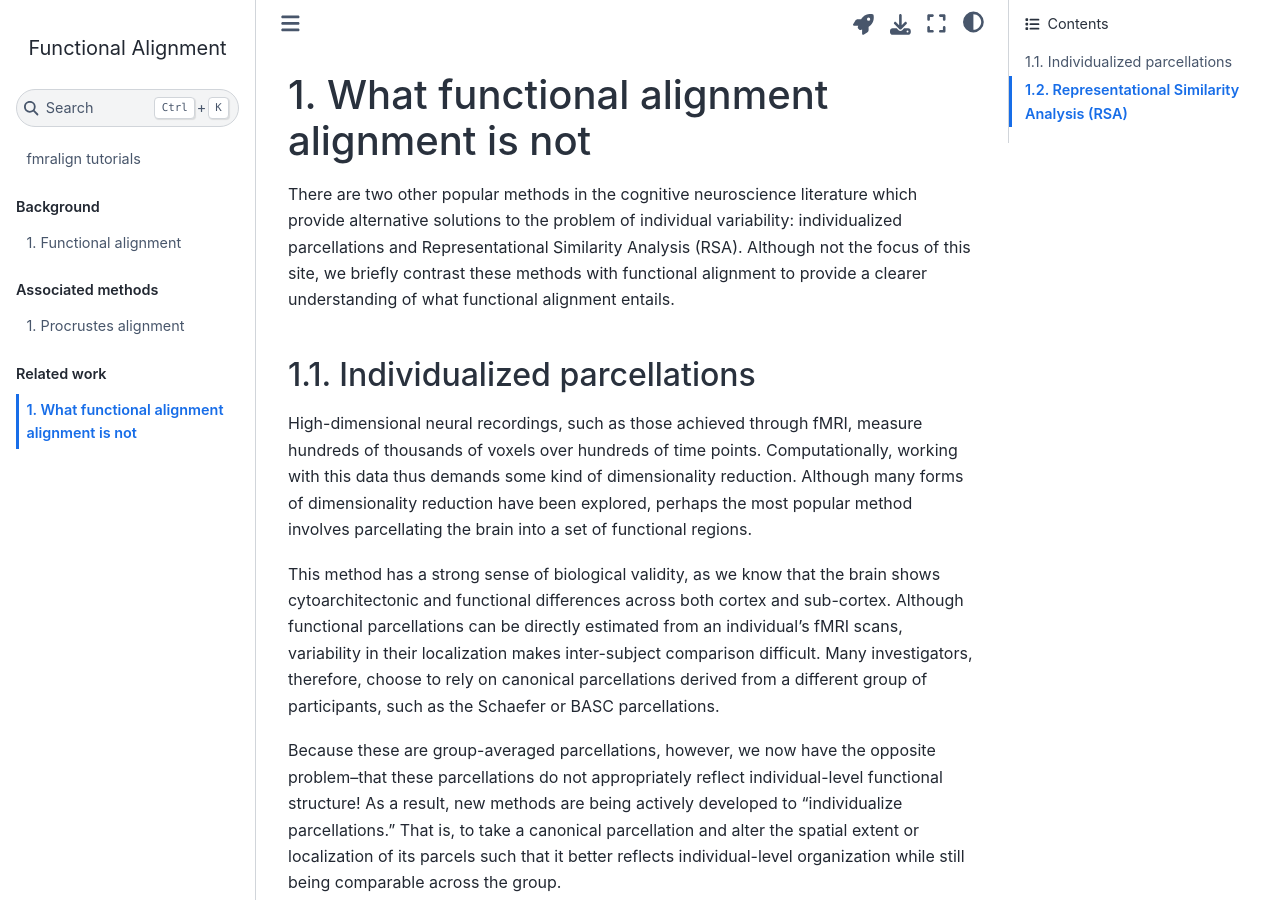
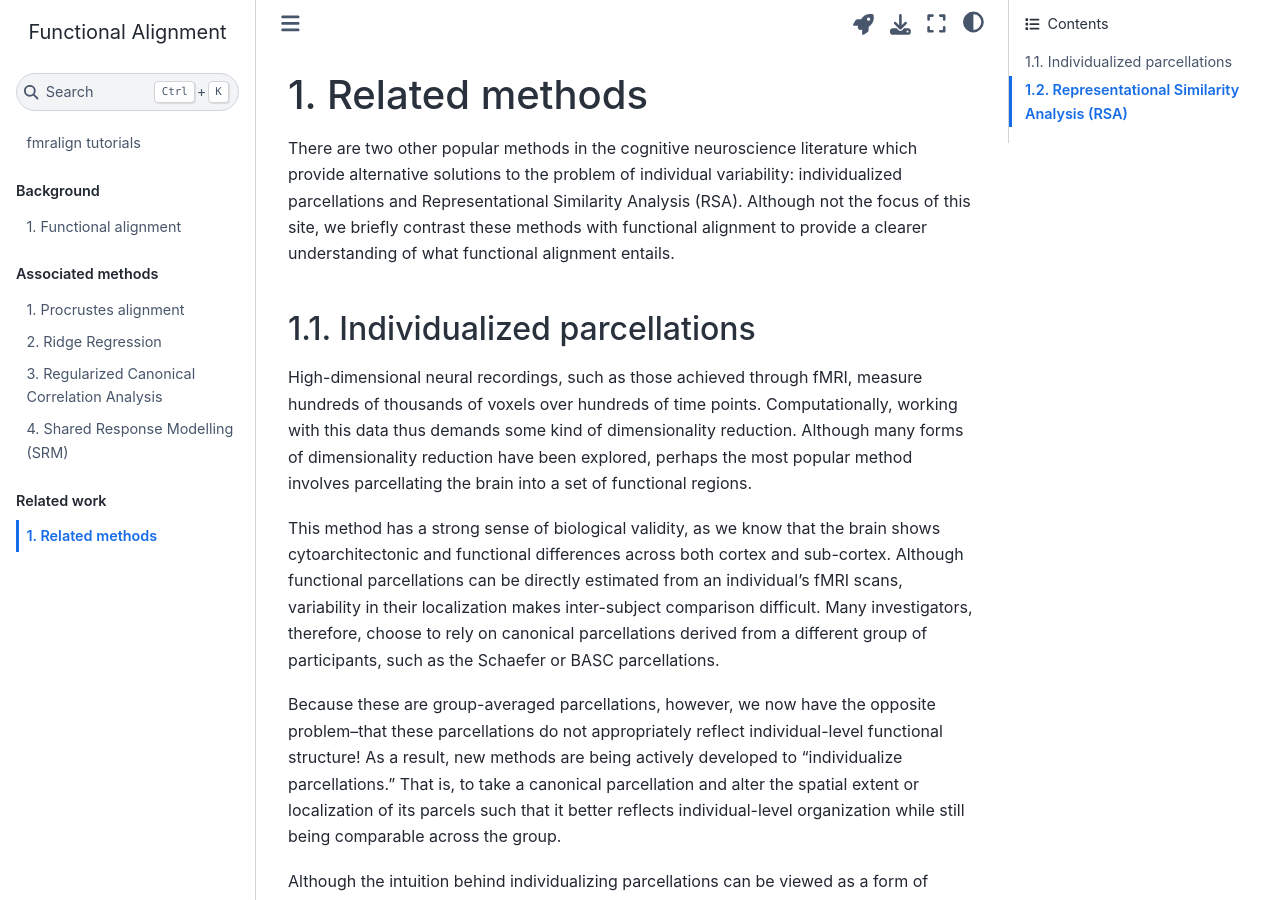
Before and after one commit to neurodatascience/fmralign-tutorials, a Jupyter Book: the page built from content/06-related-methods.md, in a window 1280 px wide and 900 px high. Built offline with Jupyter Book 1.0.4 settings and Sphinx 7.4.7 and the Sphinx Book theme 1.1.4, drawn with Linux system fonts in a browser that asks for light colours; pages that are not in the unit, such as notebooks, are missing from menus; some of the changed text lies outside the part shown.

Commit message:
Add other methods to TOC

```diff
--- a/content/06-related-methods.md
+++ b/content/06-related-methods.md
@@ -7,7 +7,7 @@ kernelspec:
   name: python3
 ---
 
-# What functional alignment alignment is not
+# Related methods
 
 There are two other popular methods in the cognitive neuroscience literature which provide alternative solutions to the problem of individual variability: individualized parcellations and Representational Similarity Analysis (RSA).
 Although not the focus of this site,
--- a/content/_toc.yml
+++ b/content/_toc.yml
@@ -9,8 +9,9 @@ parts:
 - caption: Associated methods
   chapters:
   - file: 02-procrustes
-  - file: 04-generalized-procrustes
-  - file: 05-cca
+  - file: 03-ridge-regression
+  - file: 04-cca
+  - file: 05-shared-response-model
 - caption: Related work
   chapters:
   - file: 06-related-methods
```
